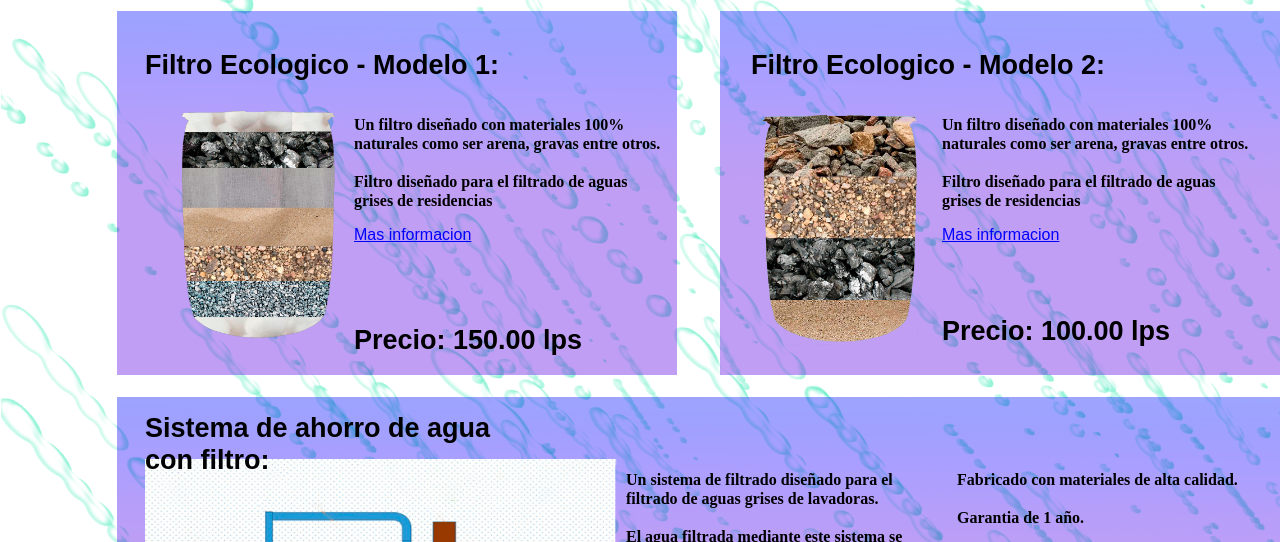
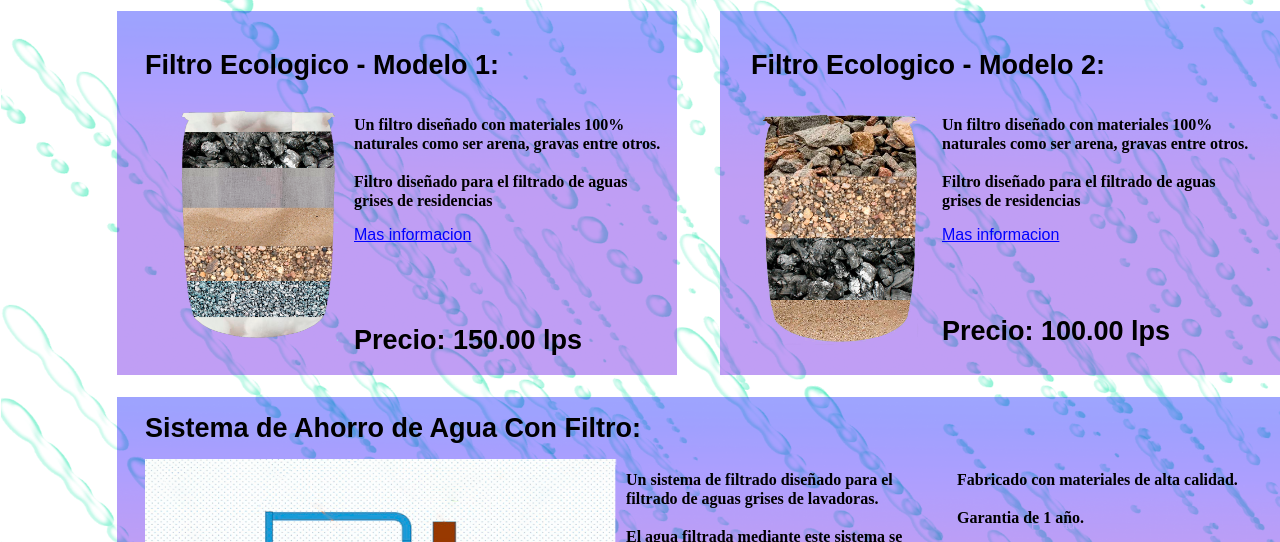
Before and after one commit to AguaSistechn/aguasistechn.github.io, a plain HTML site: page Producto.html in a window 1280 px wide. Shown: the part 258-800 px from the top of the page. Drawn offline with Linux system fonts and the light colour scheme.

Commit message:
Add files via upload

```diff
--- a/Producto.html
+++ b/Producto.html
@@ -70,8 +70,8 @@
 <img src="images/1fondo.png" id="Image12" alt=""></div>
 <div id="wb_Image13" style="position:absolute;left:145px;top:717px;width:612px;height:281px;z-index:30;">
 <img src="images/sistema_filtrado.png" id="Image13" alt=""></div>
-<div id="wb_Text15" style="position:absolute;left:145px;top:670px;width:400px;height:30px;z-index:31;">
-<span style="color:#000000;font-family:Arial;font-size:27px;"><strong>Sistema de ahorro de agua con filtro:</strong></span></div>
+<div id="wb_Text15" style="position:absolute;left:145px;top:670px;width:532px;height:30px;z-index:31;">
+<span style="color:#000000;font-family:Arial;font-size:27px;"><strong>Sistema de Ahorro de Agua Con Filtro:</strong></span></div>
 <div id="wb_Text17" style="position:absolute;left:626px;top:728px;width:309px;height:213px;z-index:32;">
 <p style="font-size:16px;line-height:19px;font-weight:bold;color:#000000;">Un sistema de filtrado diseñado para el filtrado de aguas grises de lavadoras.</p>
 <p style="font-size:16px;line-height:19px;font-weight:bold;">&nbsp;</p>
```
